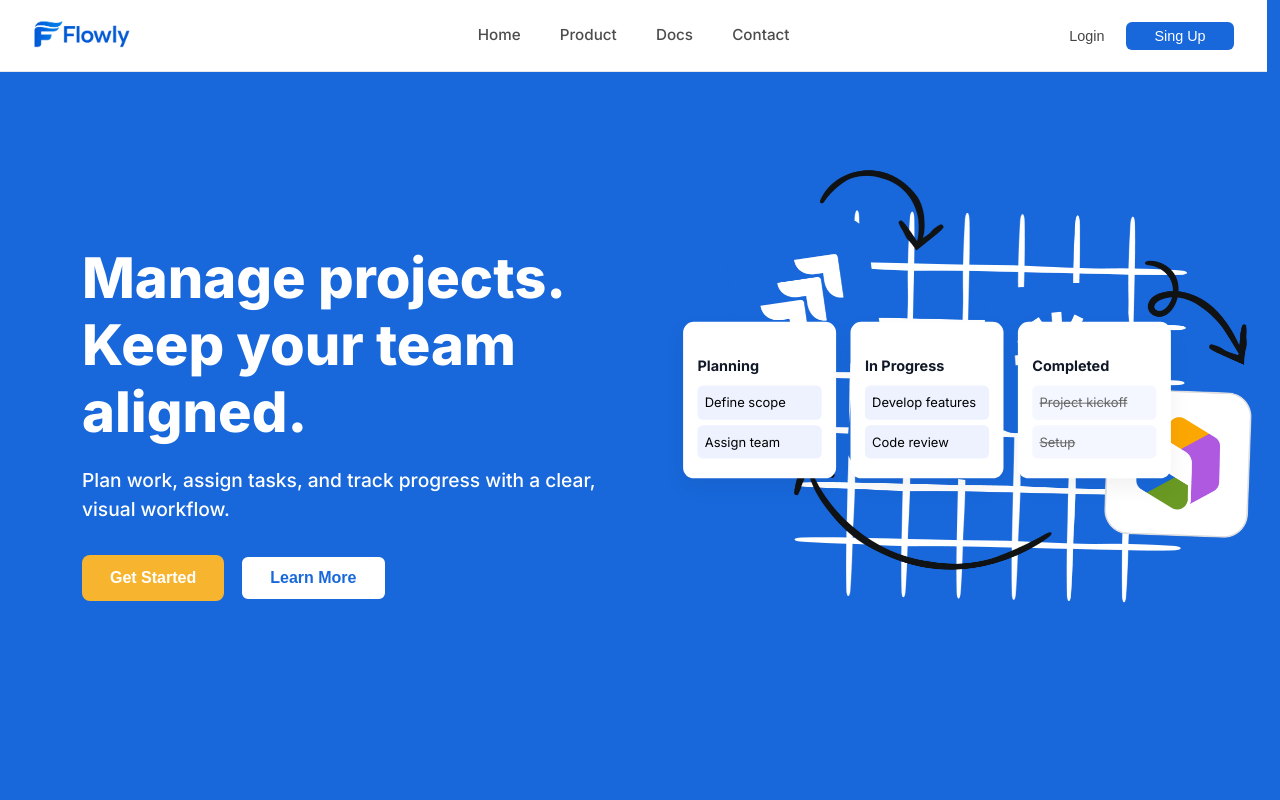
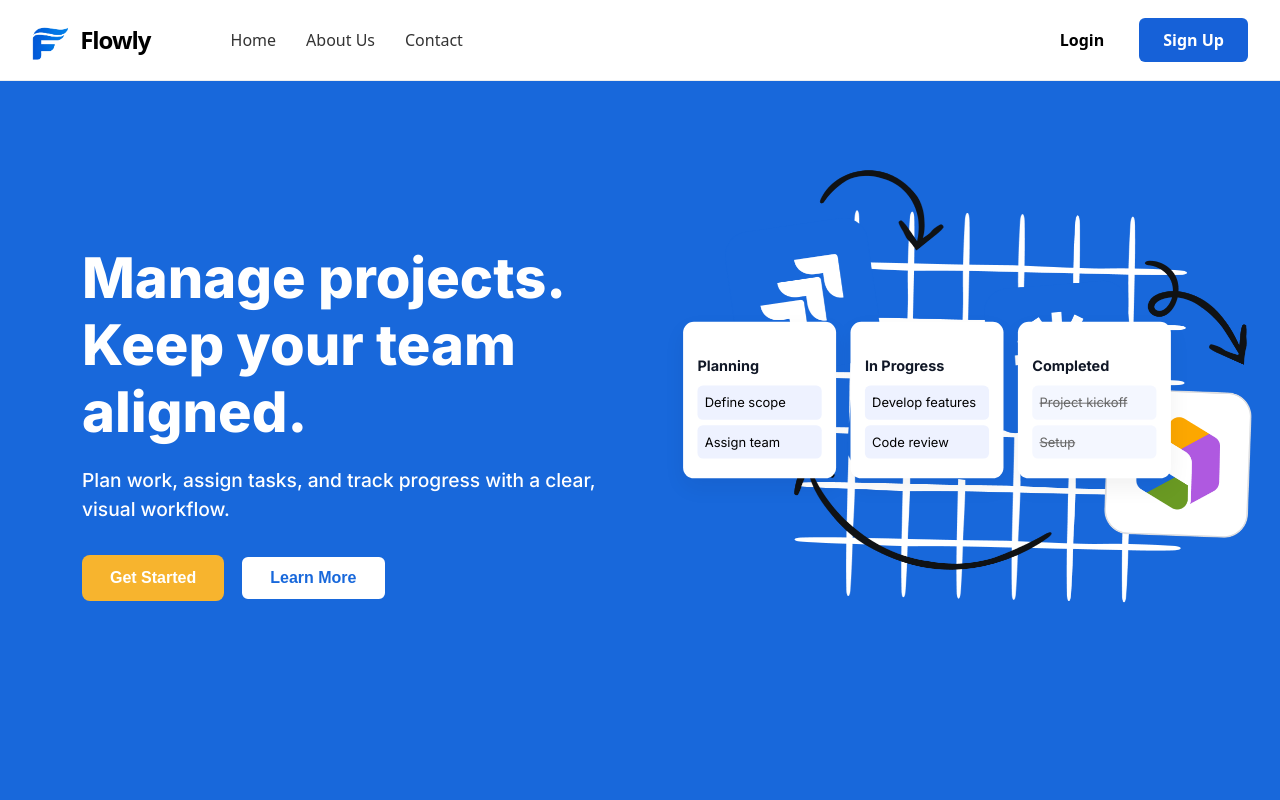
Before and after one commit to stefanpopovic01/project-management-app, a React (Vite) app in the folder frontend/: page / in a window 1280 px wide. Shown: the top 800 px of the page. Built offline with nearby package versions, Linux system fonts and the light colour scheme.

Commit message:
feat(Navbar) completly change Navbar and add responsive design for mobile

```diff
--- a/frontend/src/components/Navbar/Navbar.css
+++ b/frontend/src/components/Navbar/Navbar.css
@@ -1,107 +1,162 @@
-* {
-  box-sizing: border-box;
+.navbar-container {
+  width: 100%;
+  border-bottom: 1px solid #eeeeee;
+  display: flex;
+  justify-content: center;
+  background-color: white;
+  position: fixed;
+  z-index: 100;
+  font-size: 16px;
 }
 
-.navbar-container{
-  width: 99vw;
-  height: 9vh;
-  border-bottom: 1px solid #e5e7eb;
-  font-family: "Inter", sans-serif; font-size: 16px;
-  position: fixed;
-  background-color: white; z-index: 1000;
+.navbar-content {
+  width: 100%;
+  max-width: 80rem;
+  height: 5rem;
+  display: flex;
+  align-items: center;
+  justify-content: space-between;
+  padding: 0px 2rem 0px;
 }
 
-.navbar-frame{
-  width: 75rem;
-  height: 100%;
-  margin: 0 auto;
-}
-.nav {
-  height: 100%;
+.navbar-logo a {
   display: flex;
   align-items: center;
+  text-decoration: none;
+  gap: 10px;
 }
 
-.nav-left {
-  width: 18%;
-  height: 100%;
-  min-width: 140px;
-  display: flex; align-items: center;
+.logo-img {
+  height: 2.5rem;
+  width: auto;
 }
 
-.nav-left img {
- height: 60%;
- cursor: pointer;
+.logo-text {
+  font-size: 1.5rem;
+  font-weight: 800;
+  color: #000000;
+  letter-spacing: -1px;
 }
 
-.nav-center {
-  width: 64%;
+.navbar-menu {
   display: flex;
-  justify-content: center;
-  gap: 2.2rem;
+  align-items: center;
+  flex-grow: 1;
+  justify-content: space-between;
+  margin-left: 2.5rem;
 }
 
-.nav-center a {
-  position: relative;
-  padding: 4px 2px;
-  text-decoration: none;
-  color: #222222cf;
-  font-size: 0.95rem;
-  font-weight: 500;
+.nav-links {
+  display: flex;
+  list-style: none;
+  gap: 30px;
 }
 
-.nav-center a::after {
-  content: "";
-  position: absolute;
-  left: 0;
-  bottom: -4px;
-  width: 0%;
-  height: 2px;
-  background: rgb(24, 104, 219);
-  transition: width 0.25s ease;
+.nav-item {
+  text-decoration: none;
+  color: #333;
+  font-weight: 500;
+  transition: color 0.2s;
 }
 
-.nav-center a:hover::after {
-  width: 100%;
+.nav-item:hover {
+  color: #1661d8;
 }
 
-.nav-right {
-  width: 18%;
-  min-width: 200px;
+.nav-actions {
   display: flex;
-  justify-content: flex-end;
-  gap: 1rem;
+  align-items: center;
+  gap: 15px;
 }
 
-.btn-text {
+.btn-login {
+  text-decoration: none;
+  color: #000;
+  font-weight: 600;
+  padding: 10px 20px;
+}
+
+.btn-signup {
+  text-decoration: none;
+  background-color: #1661d8;
+  color: #fff;
+  font-weight: 600;
+  padding: 10px 24px;
+  border-radius: 6px;
+  transition: opacity 0.2s;
+}
+
+.btn-signup:hover {
+  opacity: 0.9;
+}
+
+.menu-toggle {
+  display: none;
   background: none;
   border: none;
-  font-size: 0.9rem;
-  color: #444;
   cursor: pointer;
+  padding: 10px;
 }
 
-.btn-text a{
-  text-decoration: none;
-  font-size: 0.9rem;
-  color: #444;
+@media (max-width: 768px) {
+  .navbar-content {
+    padding: 0 20px;
+  }
+
+  .menu-toggle {
+    display: block;
+  }
+
+  .navbar-menu {
+    position: absolute;
+    top: 3.1rem;
+    left: 0;
+    width: 100%;
+    background: white;
+    flex-direction: column;
+    padding: 2.5rem 0;
+    box-shadow: 0 10px 15px rgba(0,0,0,0.05);
+    display: none;
+    margin-left: 0;
+  }
+
+  .navbar-menu.active {
+    display: flex;
+  }
+
+  .nav-links {
+    flex-direction: column;
+    align-items: center;
+    width: 100%;
+    padding: 0;
+  }
+
+  .nav-actions {
+    flex-direction: column;
+    width: 100%;
+    padding: 0 20px;
+  }
+
+  .btn-signup {
+    width: 100%;
+    text-align: center;
+  }
+
+  .hamburger {
+    width: 25px;
+    height: 2px;
+    background: black;
+    display: block;
+    position: relative;
+  }
+  .hamburger::before, .hamburger::after {
+    content: '';
+    width: 25px;
+    height: 2px;
+    background: black;
+    position: absolute;
+    left: 0;
+  }
+  .hamburger::before { top: -8px; }
+  .hamburger::after { bottom: -8px; }
 }
-
-.btn-text a:hover {
-  color: rgb(24, 104, 219);
-}
-
-.btn-accent, .btn-accent a{
-  background: rgb(24, 104, 219);
-  border: none;
-  color: white;
-  padding: 6px 14px;
-  border-radius: 6px;
-  font-size: 0.9rem;
-  cursor: pointer;
-  text-decoration: none;
-}
-
-.btn-accent:hover {
-  opacity: 0.9;
-}
--- a/frontend/src/components/Navbar/Navbar.jsx
+++ b/frontend/src/components/Navbar/Navbar.jsx
@@ -1,34 +1,41 @@
-import { React, useState} from 'react';
-import { Link } from "react-router-dom";
-import './Navbar.css'
-import logo from '../../assets/logo.png'
+import React, { useState } from 'react';
+import { Link } from 'react-router-dom';
+import './Navbar.css';
 
+import logo from "../../assets/logo2.png"
 
-function Navbar() {
+const Navbar = () => {
+  const [isOpen, setIsOpen] = useState(false);
 
   return (
-    <div className="navbar-container">
-        <div className='navbar-frame'>
-          <div className="nav">
-            <div className="nav-left">
-              <img src={logo} alt="logo" />
-            </div>
+    <nav className="navbar-container">
+      <div className="navbar-content">
+        <div className="navbar-logo">
+          <a href="/">
+            <img src={logo} alt="Flowly Logo" className="logo-img" />
+            <span className="logo-text">Flowly</span>
+          </a>
+        </div>
 
-            <div className="nav-center">
-              <Link to="/">Home</Link>
-              <a href="#">Product</a>
-              <a href="#">Docs</a>
-              <a href="#">Contact</a>
-            </div>
+        <button className="menu-toggle" onClick={() => setIsOpen(!isOpen)}>
+          <span className={`hamburger ${isOpen ? 'open' : ''}`}></span>
+        </button>
 
-            <div className="nav-right">
-              <button className="btn-text"><Link to="/login">Login</Link></button>
-              <button className="btn-accent"><Link to="/register">Sing Up</Link></button>
-            </div>
+        <div className={`navbar-menu ${isOpen ? 'active' : ''}`}>
+          <ul className="nav-links">
+            <li><Link to="/" className="nav-item" onClick={() => setIsOpen(false)}>Home</Link></li>
+            <li><a href="/about" className="nav-item">About Us</a></li>
+            <li><a href="/contact" className="nav-item">Contact</a></li>
+          </ul>
+
+          <div className="nav-actions">
+            <Link to="/login" className="btn-login" onClick={() => setIsOpen(false)}>Login</Link>
+            <Link to="/register" className="btn-signup" onClick={() => setIsOpen(false)}>Sign Up</Link>
           </div>
         </div>
-    </div>
-  )
-}
+      </div>
+    </nav>
+  );
+};
 
 export default Navbar;
```
